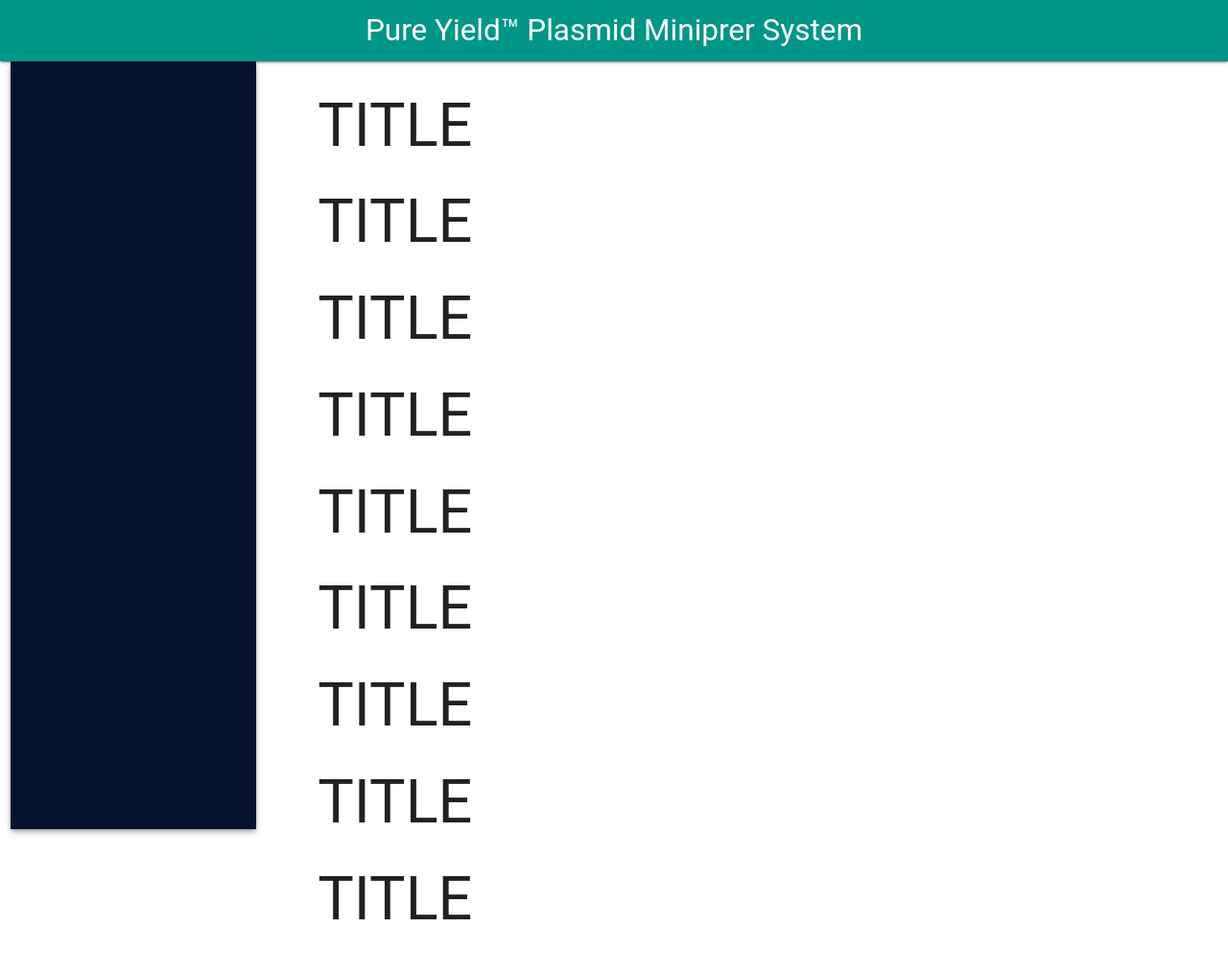
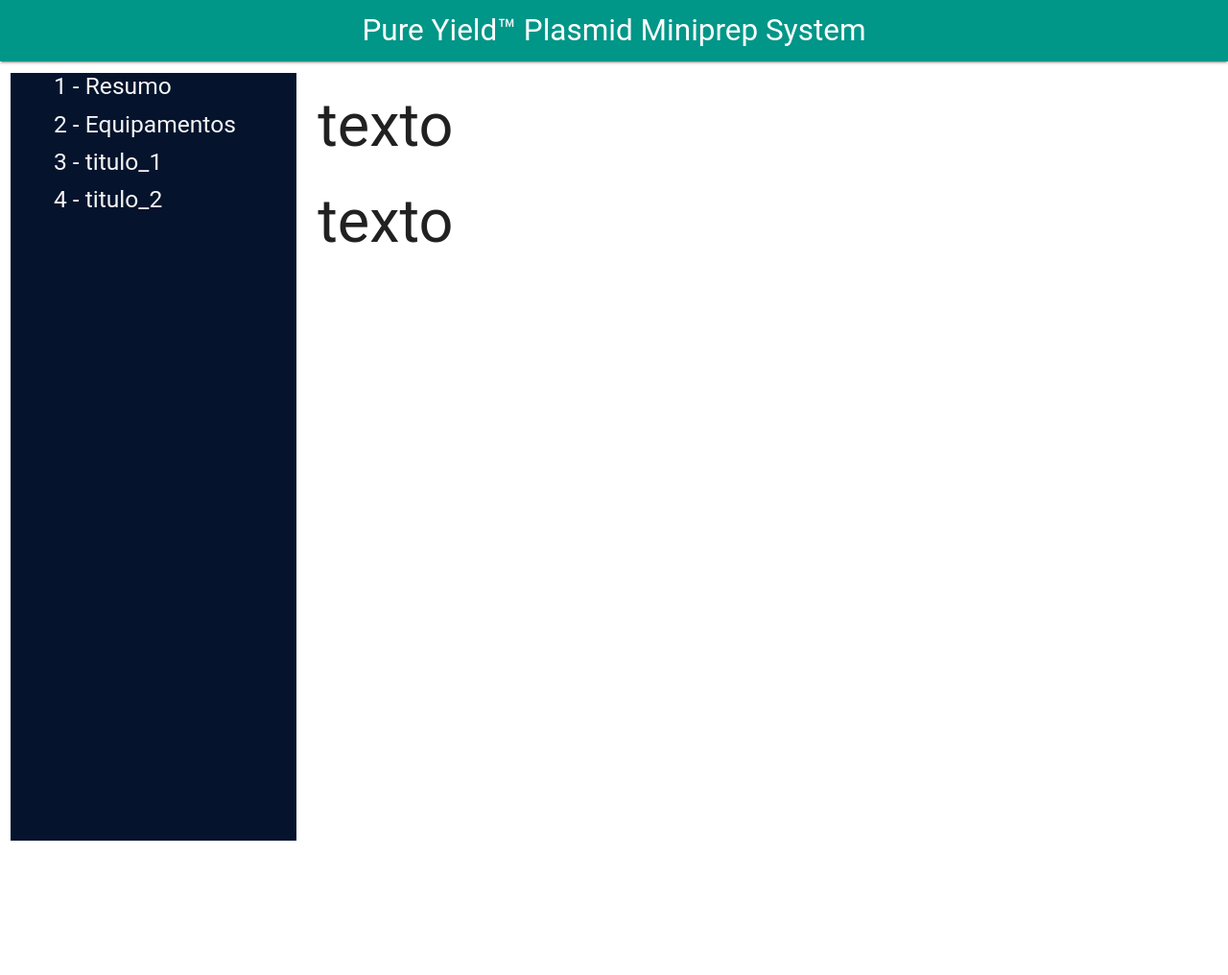
Before and after one commit to jsdelivrbot/hackathon-1, a Python web app: template web/templates/index.html in a window 1280 px wide. Shown: the whole page at 96% size. After the commit the page ends 876 px from the top, so only its background shows below. Run offline with Jinja, Linux system fonts and the light colour scheme; the template is opened without the code that fills it, so the values that code supplies are empty; some libraries are stand-ins or nearby versions; some web fonts are replaced.

Commit message:
Add files via upload

```diff
--- a/web/templates/index.html
+++ b/web/templates/index.html
@@ -12,14 +12,20 @@
 	<body>
 
 		<header>
-
-			<div class="navbar-fixed">
-		    <nav>
-		      <div class="nav-wrapper teal">
-		        <a href="#!" class="brand-logo center">Pure Yield™ Plasmid Miniprer System</a>
-		      </div>
-		    </nav>
-		  </div>
+			<div>
+				<nav class="top-nav">
+			    <div class="nav-wrapper teal">
+			      <a href="#" class="brand-logo center">Pure Yield™ Plasmid Miniprep System</a>
+			      <a href="#" data-activates="mobile-demo" class="button-collapse"><i class="material-icons">menu</i></a>
+			      <ul class="side-nav" id="mobile-demo">
+			        <li><a href="#">Resumo</a></li>
+			        <li><a href="#">Equipamentos</a></li>
+			        <li><a href="#">1 | titulo_1</a></li>
+			        <li><a href="#">2 | titulo_2</a></li>
+			      </ul>
+			    </div>
+			  </nav>
+			<div>
 
 		</header>
 
@@ -28,21 +34,22 @@
 				<div class="row">
 
 					<div class="col s3">
-							<div class="pushpin-demo-nav pinned z-depth-2" style="height:100%;width:20%;background-color:#05132d;">
+						<div class="pushpin-nav pin-top grey-text text-lighten-4" style="height:100%;width:100%;background-color:#05132d;">
+							<div class="container">
 
+								<h5>1 - Resumo</h5>
+								<h5>2 - Equipamentos</h5>
+								<h5>3 - titulo_1</h5>
+								<h5>4 - titulo_2</h5>
+
+							</div>
 						</div>
 					</div>
 
 					<div class="col s9">
-						<h1>TITLE</h1>
-						<h1>TITLE</h1>
-						<h1>TITLE</h1>
-						<h1>TITLE</h1>
-						<h1>TITLE</h1>
-						<h1>TITLE</h1>
-						<h1>TITLE</h1>
-						<h1>TITLE</h1>
-						<h1>TITLE</h1>
+
+						<h1>texto</h1>
+						<h1>texto</h1>
 
 					</div>
 
```
